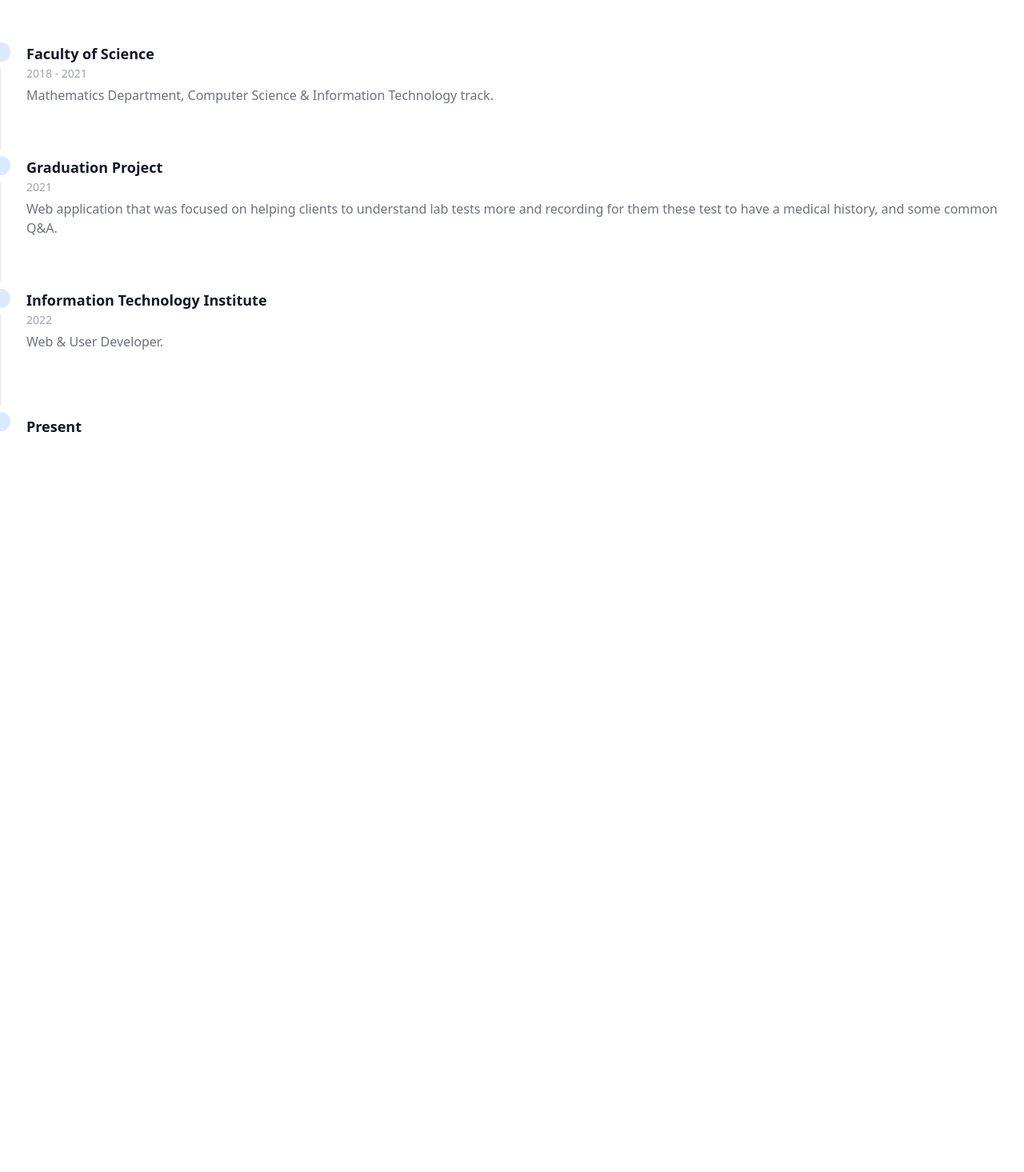
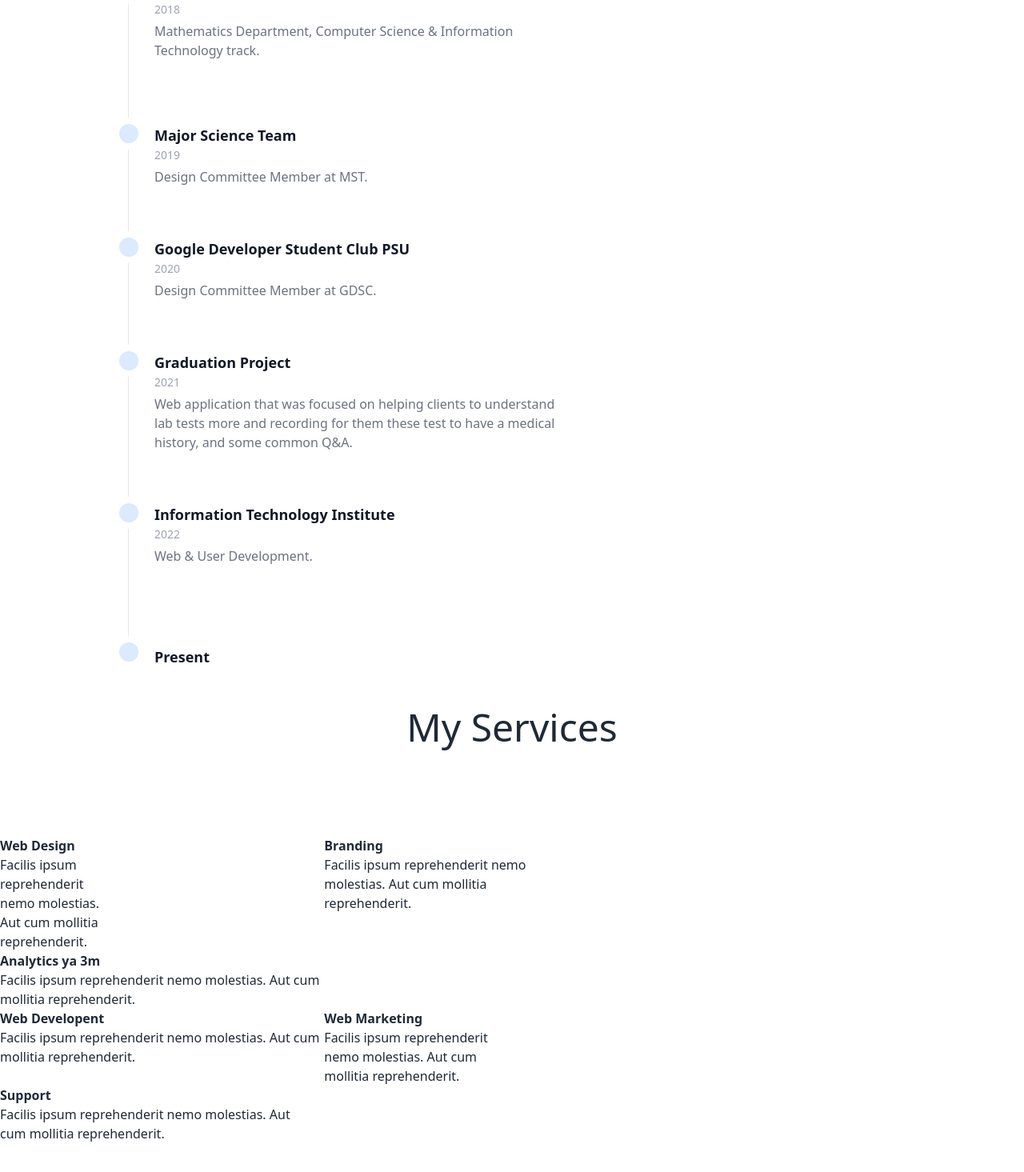
Before and after one commit to KMeniawy/My-Portofolio, a React (Vite) app: page / in a window 1280 px wide. Shown: the part 1771-3236 px from the top of the page at 80% size. Before the commit the page ends 2464 px from the top, so only its background shows below. Built offline with nearby package versions, Linux system fonts and the light colour scheme; what tailwindcss-animatecss would draw is missing.

Commit message:
grid services

```diff
--- a/src/App.jsx
+++ b/src/App.jsx
@@ -44,7 +44,7 @@ function App() {
         </ul>
       </div>
       {/* about */}
-      <div className=" h-[80vh]">
+      <div className=" h-[70vh]">
         {/* TODO Animation */}
         <h1 className="text-center my-28 text-5xl mx-auto">About Me</h1>
         <div className="grid grid-flow-row-dense grid-cols-6 mx-48">
@@ -89,90 +89,191 @@ function App() {
               repellat velit eaque aspernatur expedita. Possimus itaque
               adipisci.
             </p>
-            <p>
-              <ul class="fh5co-social-icons">
-                {/* TODO */}
-                <li>
-                  <a href="#">
-                    <i class="icon-twitter2"></i>
-                  </a>
-                </li>
-                <li>
-                  <a href="#">
-                    <i class="icon-facebook3"></i>
-                  </a>
-                </li>
-                <li>
-                  <a href="#">
-                    <i class="icon-linkedin2"></i>
-                  </a>
-                </li>
-                <li>
-                  <a href="#">
-                    <i class="icon-dribbble2"></i>
-                  </a>
-                </li>
-              </ul>
-            </p>
+            <ul className="fh5co-social-icons">
+              {/* TODO */}
+              <li>
+                <a href="#">
+                  <i className="icon-twitter2"></i>
+                </a>
+              </li>
+              <li>
+                <a href="#">
+                  <i className="icon-facebook3"></i>
+                </a>
+              </li>
+              <li>
+                <a href="#">
+                  <i className="icon-linkedin2"></i>
+                </a>
+              </li>
+              <li>
+                <a href="#">
+                  <i className="icon-dribbble2"></i>
+                </a>
+              </li>
+            </ul>
           </div>
         </div>
       </div>
       {/* resume */}
-      <div className="h-[100vh]">
+      <div className="h-[120vh]">
         {/* TODO  animation */}
         <h1 className="text-center my-28 text-5xl mx-auto">My Resume</h1>
-        <div className="flex justify-center">
-          <ol class="relative border-l border-gray-200 dark:border-gray-700">
-            <li class="mb-16 ml-8">
-              <span class="absolute flex items-center justify-center w-6 h-6 bg-blue-100 rounded-full -left-3 ring-8 ring-white dark:ring-gray-900 dark:bg-[#fff] hover:bg-[#0000A6] transition-colors">
-              </span>
-              <h3 class="flex items-center mb-1 text-lg font-semibold text-gray-900 ">
+        <div className="grid grid-flow-row-dense grid-cols-3 ml-40">
+          <ol className="relative border-l border-gray-200 dark:border-gray-700 flex flex-col justify-center w-[150%] mx-auto">
+            <li className="mb-16 ml-8 ">
+              <span className="absolute flex items-center justify-center w-6 h-6 bg-blue-100 rounded-full -left-3 ring-8 ring-white dark:ring-gray-900 dark:bg-[#fff] hover:bg-[#0000A6] transition-colors"></span>
+              <h3 className="flex items-center mb-1 text-lg font-semibold text-gray-900 ">
                 Faculty of Science
               </h3>
-              <time class="block mb-2 text-sm font-normal leading-none text-gray-400 dark:text-gray-500">
-                2018 - 2021
+              <time className="block mb-2 text-sm font-normal leading-none text-gray-400 dark:text-gray-500">
+                2018
               </time>
-              <p class="mb-4 text-base font-normal text-gray-500 dark:text-gray-400">
-                Mathematics Department, Computer Science & Information Technology track.
+              <p className="mb-4 text-base font-normal text-gray-500 dark:text-gray-400">
+                Mathematics Department, Computer Science & Information
+                Technology track.
               </p>
             </li>
-            <li class="mb-16 ml-8">
-              <span class="absolute flex items-center justify-center w-6 h-6 bg-blue-100 rounded-full -left-3 ring-8 ring-white dark:ring-gray-900 dark:bg-[#fff] hover:bg-[#0000A6] transition-colors">
-              </span>
-              <h3 class="mb-1 text-lg font-semibold text-gray-900 ">
+            <li className="mb-16 ml-8">
+              <span className="absolute flex items-center justify-center w-6 h-6 bg-blue-100 rounded-full -left-3 ring-8 ring-white dark:ring-gray-900 dark:bg-[#fff] hover:bg-[#0000A6] transition-colors"></span>
+              <h3 className="mb-1 text-lg font-semibold text-gray-900 ">
+                Major Science Team
+              </h3>
+              <time className="block mb-2 text-sm font-normal leading-none text-gray-400 dark:text-gray-500">
+                2019
+              </time>
+              <p className="text-base font-normal text-gray-500 dark:text-gray-400">
+                Design Committee Member at MST.
+              </p>
+            </li>
+            <li className="mb-16 ml-8">
+              <span className="absolute flex items-center justify-center w-6 h-6 bg-blue-100 rounded-full -left-3 ring-8 ring-white dark:ring-gray-900 dark:bg-[#fff] hover:bg-[#0000A6] transition-colors"></span>
+              <h3 className="mb-1 text-lg font-semibold text-gray-900 ">
+                Google Developer Student Club PSU
+              </h3>
+              <time className="block mb-2 text-sm font-normal leading-none text-gray-400 dark:text-gray-500">
+                2020
+              </time>
+              <p className="text-base font-normal text-gray-500 dark:text-gray-400">
+                Design Committee Member at GDSC.
+              </p>
+            </li>
+            <li className="mb-16 ml-8">
+              <span className="absolute flex items-center justify-center w-6 h-6 bg-blue-100 rounded-full -left-3 ring-8 ring-white dark:ring-gray-900 dark:bg-[#fff] hover:bg-[#0000A6] transition-colors"></span>
+              <h3 className="mb-1 text-lg font-semibold text-gray-900 ">
                 Graduation Project
               </h3>
-              <time class="block mb-2 text-sm font-normal leading-none text-gray-400 dark:text-gray-500">
+              <time className="block mb-2 text-sm font-normal leading-none text-gray-400 dark:text-gray-500">
                 2021
               </time>
-              <p class="text-base font-normal text-gray-500 dark:text-gray-400">
-              Web application that was focused on helping clients to understand lab tests more and recording for them these test to have a medical history, and some common Q&A.
+              <p className="text-base font-normal text-gray-500 dark:text-gray-400">
+                Web application that was focused on helping clients to
+                understand lab tests more and recording for them these test to
+                have a medical history, and some common Q&A.
               </p>
             </li>
-            <li class="ml-8 mb-5">
-              <span class="absolute flex items-center justify-center w-6 h-6 bg-blue-100 rounded-full -left-3 ring-8 ring-white dark:ring-gray-900 dark:bg-[#fff] hover:bg-[#0000A6] transition-colors">
-              </span>
-              <h3 class="mb-1 text-lg font-semibold text-gray-900 ">
+            <li className="ml-8 mb-5">
+              <span className="absolute flex items-center justify-center w-6 h-6 bg-blue-100 rounded-full -left-3 ring-8 ring-white dark:ring-gray-900 dark:bg-[#fff] hover:bg-[#0000A6] transition-colors"></span>
+              <h3 className="mb-1 text-lg font-semibold text-gray-900 ">
                 Information Technology Institute
               </h3>
-              <time class="block mb-2 text-sm font-normal leading-none text-gray-400 dark:text-gray-500">
+              <time className="block mb-2 text-sm font-normal leading-none text-gray-400 dark:text-gray-500">
                 2022
               </time>
-              <p class="text-base font-normal text-gray-500 dark:text-gray-400">
-                Web & User Developer.
+              <p className="text-base font-normal text-gray-500 dark:text-gray-400">
+                Web & User Development.
               </p>
             </li>
-            <li class="ml-8 mt-20">
-              <span class="absolute flex items-center justify-center w-6 h-6 bg-blue-100 rounded-full -left-3 -bottom-5 ring-8 ring-white dark:ring-gray-900 dark:bg-[#fff] hover:bg-[#0000A6] transition-colors">
-              </span>
-              <h3 class="mb-1 text-lg font-semibold text-gray-900 absolute -bottom-8">
+            <li className="ml-8 mt-20">
+              <span className="absolute flex items-center justify-center w-6 h-6 bg-blue-100 rounded-full -left-3 -bottom-5 ring-8 ring-white dark:ring-gray-900 dark:bg-[#fff] hover:bg-[#0000A6] transition-colors"></span>
+              <h3 className="mb-1 text-lg font-semibold text-gray-900 absolute -bottom-8">
                 Present
               </h3>
             </li>
           </ol>
         </div>
       </div>
-    </div>
+      {/* my services */}
+      <div className="h-[80vh]">
+        <div className="">
+          <h1 className="text-center my-28 text-5xl mx-auto">My Services</h1>
+        </div>
+        <div className=" w-[95vw]">
+            <div className="grid grid-flow-row-dense grid-cols-3">
+              <div className="col-span-1 w-1/3">
+                  <span className="icon">
+                    <i className="icon-paintbrush"></i>
+                  </span>
+                    <h3 className="font-bold">Web Design</h3>
+                    <p>
+                      Facilis ipsum reprehenderit nemo molestias. Aut cum
+                      mollitia reprehenderit.
+                    </p>
+              </div>
+              <div className="col-span-2 w-1/3">
+                  <span className="icon">
+                    <i className="icon-briefcase"></i>
+                  </span>
+                    <h3 className="font-bold">Branding</h3>
+                    <p>
+                      Facilis ipsum reprehenderit nemo molestias. Aut cum
+                      mollitia reprehenderit.
+                    </p>
+              </div>
+              <div className="col-span-3 w-1/3">
+                  <span className="icon">
+                    <i className="icon-search"></i>
+                  </span>
+                    <h3 className="font-bold">Analytics ya 3m</h3>
+                    <p>
+                      Facilis ipsum reprehenderit nemo molestias. Aut cum
+                      mollitia reprehenderit.
+                    </p>
+              </div>
+            </div>
+
+            <div className="grid grid-flow-row-dense grid-cols-3">
+              <div className=" col-span-1 ">
+                  <span className="icon">
+                    <i className="icon-bargraph"></i>
+                  </span>
+                  <div className="">
+                    <h3 className="font-bold">Web Developent</h3>
+                    <p>
+                      Facilis ipsum reprehenderit nemo molestias. Aut cum
+                      mollitia reprehenderit.
+                    </p>
+                </div>
+              </div>
+
+              <div className=" col-span-2 w-[30%]">
+                  <span className="icon">
+                    <i className="icon-genius"></i>
+                  </span>
+                  <div className="">
+                    <h3 className="font-bold">Web Marketing</h3>
+                    <p>
+                      Facilis ipsum reprehenderit nemo molestias. Aut cum
+                      mollitia reprehenderit.
+                    </p>
+                </div>
+              </div>
+              <div className="col-span-3 w-[30%]">
+                  <span className="icon">
+                    <i className="icon-chat"></i>
+                  </span>
+                  <div className="">
+                    <h3 className="font-bold">Support</h3>
+                    <p>
+                      Facilis ipsum reprehenderit nemo molestias. Aut cum
+                      mollitia reprehenderit.
+                    </p>
+                </div>
+              </div>
+            </div>
+          </div>
+        </div>
+      </div>
   );
 }
 
```
